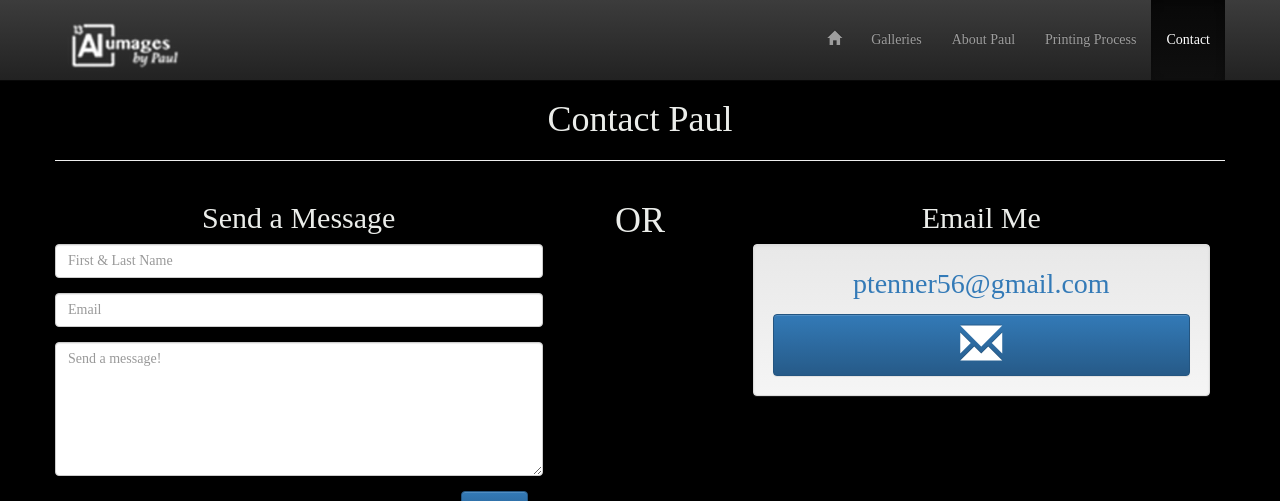
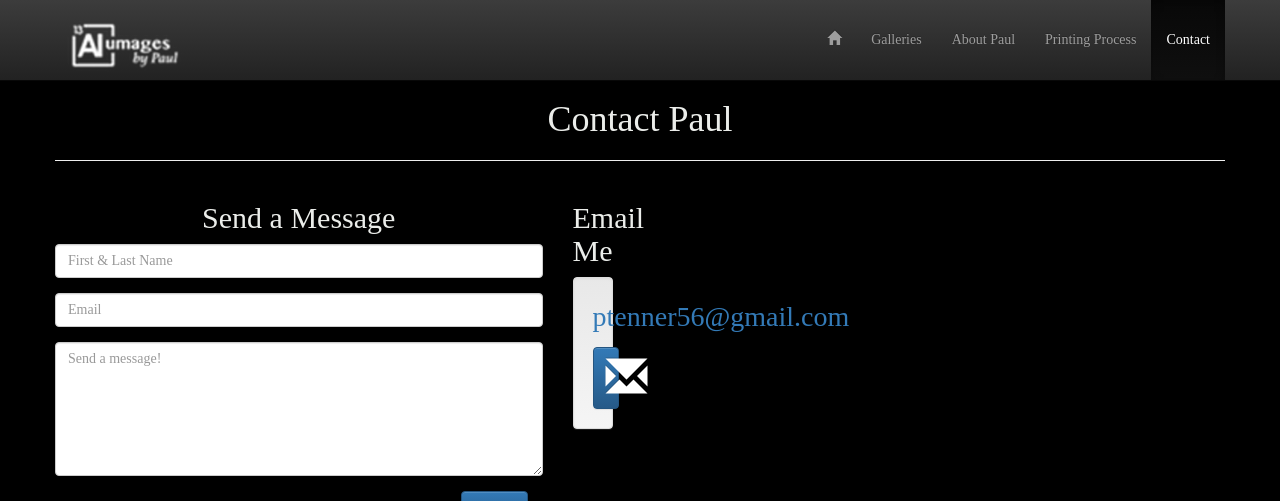
Before and after one commit to kait-schorr/pauls-website-git, a PHP site: page /contact.php in a window 1280 px wide; the page is wider, and only the part inside the window is pictured. Shown: the top 501 px of that part. Run offline with PHP 8.4, Linux system fonts and the light colour scheme; data that the repository does not hold is empty; some libraries are stand-ins or nearby versions; some web fonts are replaced.

Commit message:
Removed OR From Contact

```diff
--- a/contact.php
+++ b/contact.php
@@ -21,8 +21,8 @@
       </form>
     </div>
     <div class="col-md-2 text-center" >
-      <h1 style="display: table-cell, vertical-align: middle;">OR</h1>
-    </div>
+ <!--      <h1 style="display: table-cell, vertical-align: middle;">OR</h1>
+    </div> -->
     <div class="col-md-5 text-center">
       <h2>Email Me</h2>
       <div class="well" id="contact-email">
```
